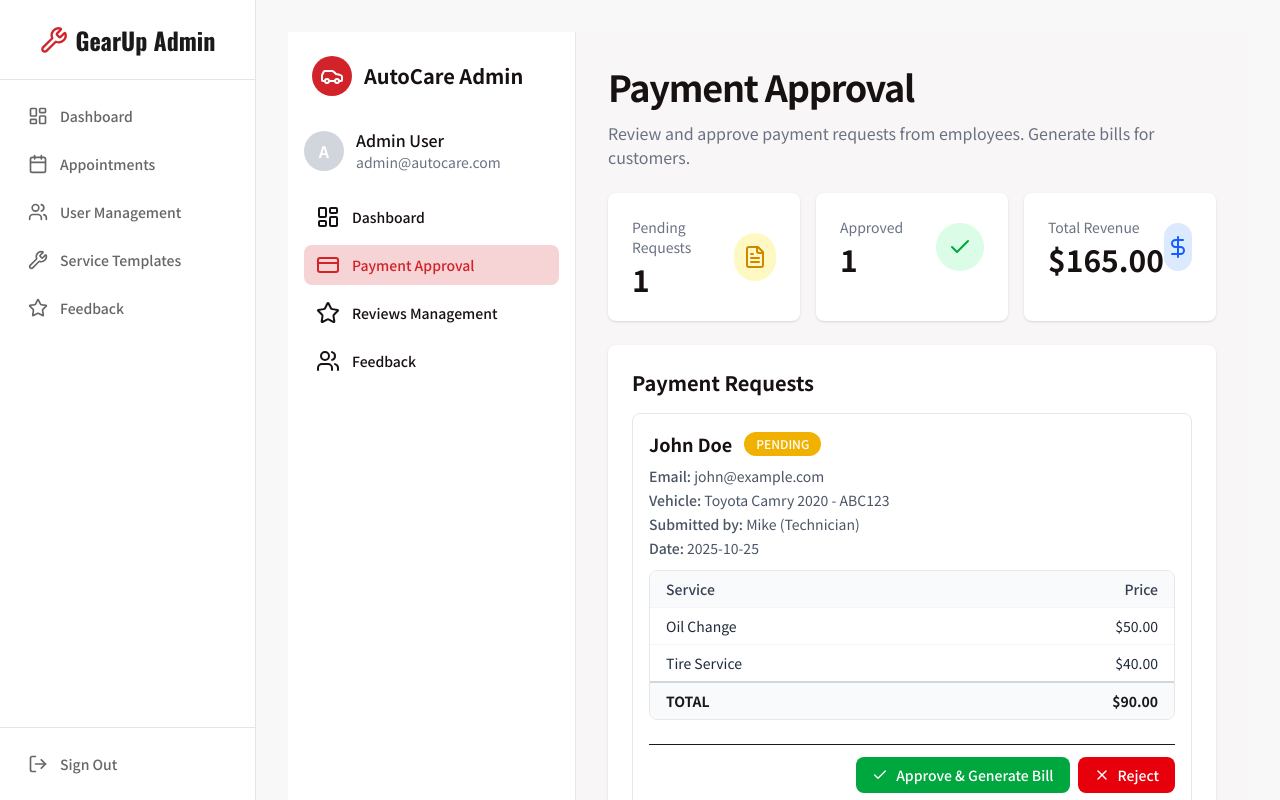
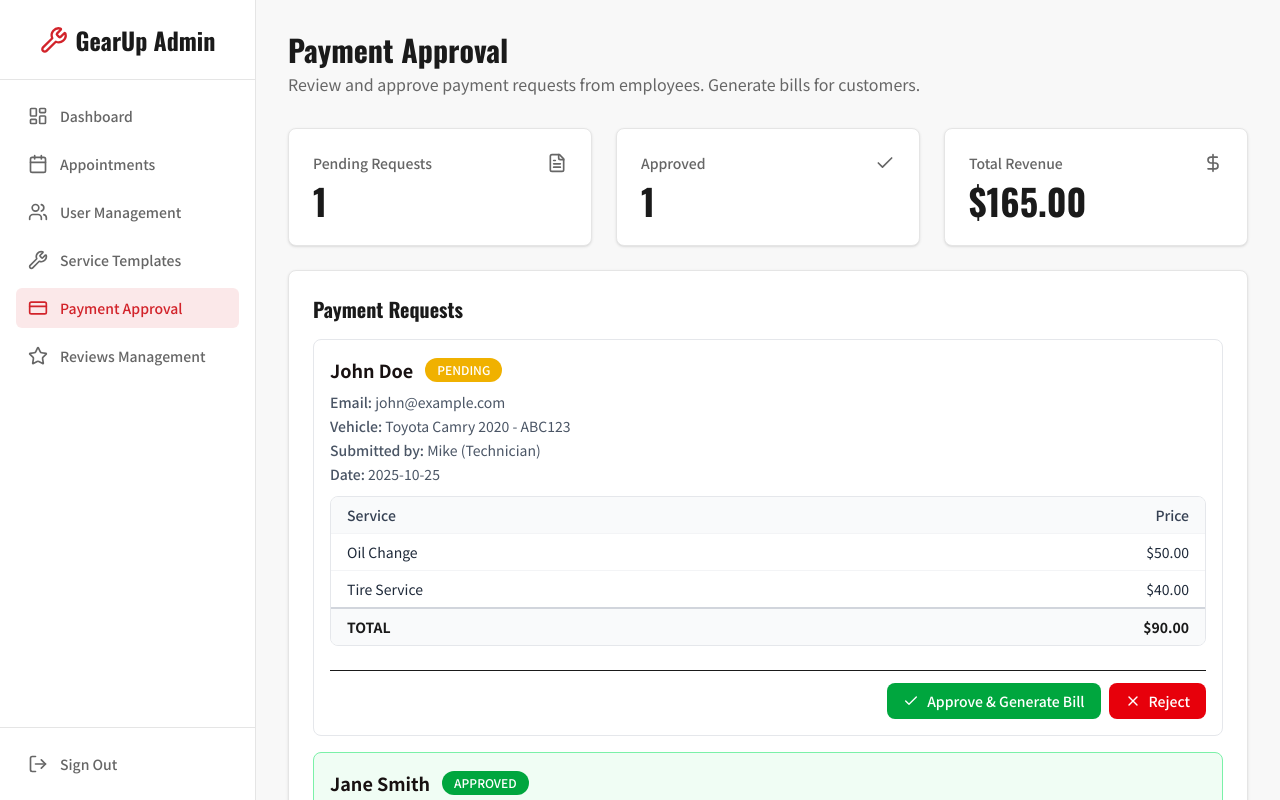
Before and after one commit to AsithaUdara/GearUp-frontent, a Next.js app: page /admin/payments in a window 1280 px wide. Built offline with nearby package versions, Linux system fonts and the light colour scheme.

Commit message:
fixed admin payment and review part

```diff
--- a/src/app/admin/payments/page.tsx
+++ b/src/app/admin/payments/page.tsx
@@ -1,6 +1,6 @@
 "use client";
 import React from "react";
-import AdminLayout from "@/app/components/admin/AdminLayout";
+import { motion } from "framer-motion";
 import { LucideCreditCard, LucideCheck, LucideX, LucideDollarSign, LucideFileText, LucideDownload } from "lucide-react";
 
 type ServiceItem = {
@@ -158,58 +158,46 @@ Thank you for choosing AutoCare!
     .reduce((sum, r) => sum + r.totalAmount, 0);
 
   return (
-    <AdminLayout activeTab="Payment Approval">
-      <div className="flex flex-wrap justify-between gap-3 mb-6">
-        <div className="flex min-w-72 flex-col gap-3">
-          <p className="text-[#181111] text-4xl font-black leading-tight tracking-[-0.033em]">Payment Approval</p>
-          <p className="text-gray-500 text-base font-normal leading-normal">
-            Review and approve payment requests from employees. Generate bills for customers.
-          </p>
-        </div>
-      </div>
+    <motion.div
+      initial={{ opacity: 0, y: 20 }}
+      animate={{ opacity: 1, y: 0 }}
+      transition={{ duration: 0.5 }}
+    >
+      <h1 className="font-heading text-3xl font-bold text-foreground">Payment Approval</h1>
+      <p className="mt-1 text-muted-foreground">
+        Review and approve payment requests from employees. Generate bills for customers.
+      </p>
 
       {/* Stats Cards */}
-      <div className="grid grid-cols-1 md:grid-cols-3 gap-4 mb-6">
-        <div className="bg-white p-6 rounded-lg shadow-sm">
+      <div className="mt-8 grid grid-cols-1 md:grid-cols-3 gap-6">
+        <div className="rounded-lg border border-border bg-white p-6 shadow-sm transition-all duration-300 hover:shadow-lg hover:-translate-y-1">
           <div className="flex items-center justify-between">
-            <div>
-              <p className="text-gray-500 text-sm">Pending Requests</p>
-              <p className="text-3xl font-bold text-[#181111] mt-1">{pendingCount}</p>
-            </div>
-            <div className="size-12 rounded-full bg-yellow-100 flex items-center justify-center">
-              <LucideFileText className="text-yellow-600" />
-            </div>
+            <p className="font-body text-sm font-medium text-muted-foreground">Pending Requests</p>
+            <LucideFileText className="h-5 w-5 text-muted-foreground" />
           </div>
+          <p className="mt-2 font-heading text-4xl font-bold text-foreground">{pendingCount}</p>
         </div>
 
-        <div className="bg-white p-6 rounded-lg shadow-sm">
+        <div className="rounded-lg border border-border bg-white p-6 shadow-sm transition-all duration-300 hover:shadow-lg hover:-translate-y-1">
           <div className="flex items-center justify-between">
-            <div>
-              <p className="text-gray-500 text-sm">Approved</p>
-              <p className="text-3xl font-bold text-[#181111] mt-1">{approvedCount}</p>
-            </div>
-            <div className="size-12 rounded-full bg-green-100 flex items-center justify-center">
-              <LucideCheck className="text-green-600" />
-            </div>
+            <p className="font-body text-sm font-medium text-muted-foreground">Approved</p>
+            <LucideCheck className="h-5 w-5 text-muted-foreground" />
           </div>
+          <p className="mt-2 font-heading text-4xl font-bold text-foreground">{approvedCount}</p>
         </div>
 
-        <div className="bg-white p-6 rounded-lg shadow-sm">
+        <div className="rounded-lg border border-border bg-white p-6 shadow-sm transition-all duration-300 hover:shadow-lg hover:-translate-y-1">
           <div className="flex items-center justify-between">
-            <div>
-              <p className="text-gray-500 text-sm">Total Revenue</p>
-              <p className="text-3xl font-bold text-[#181111] mt-1">${totalRevenue.toFixed(2)}</p>
-            </div>
-            <div className="size-12 rounded-full bg-blue-100 flex items-center justify-center">
-              <LucideDollarSign className="text-blue-600" />
-            </div>
+            <p className="font-body text-sm font-medium text-muted-foreground">Total Revenue</p>
+            <LucideDollarSign className="h-5 w-5 text-muted-foreground" />
           </div>
+          <p className="mt-2 font-heading text-4xl font-bold text-foreground">${totalRevenue.toFixed(2)}</p>
         </div>
       </div>
 
       {/* Payment Requests */}
-      <div className="bg-white rounded-lg shadow-sm p-6">
-        <h2 className="text-xl font-bold text-[#181111] mb-4">Payment Requests</h2>
+      <div className="mt-6 rounded-lg border border-border bg-white p-6 shadow-sm">
+        <h2 className="font-heading text-xl font-bold text-foreground mb-4">Payment Requests</h2>
 
         {paymentRequests.length === 0 ? (
           <div className="text-center py-12 text-gray-500">
@@ -319,6 +307,6 @@ Thank you for choosing AutoCare!
           </div>
         )}
       </div>
-    </AdminLayout>
+    </motion.div>
   );
 }
--- a/src/app/admin/reviews/page.tsx
+++ b/src/app/admin/reviews/page.tsx
@@ -1,7 +1,7 @@
 "use client";
 import React from "react";
-import AdminLayout from "@/app/components/admin/AdminLayout";
-import { LucideStar, LucideCheck, LucideX, LucideEye, LucideEyeOff } from "lucide-react";
+import { motion } from "framer-motion";
+import { LucideStar, LucideEye, LucideEyeOff, LucideX, LucideCheck } from "lucide-react";
 
 type Review = {
   id: string;
@@ -135,58 +135,46 @@ export default function AdminReviewsPage() {
     : '0.0';
 
   return (
-    <AdminLayout activeTab="Reviews Management">
-      <div className="flex flex-wrap justify-between gap-3 mb-6">
-        <div className="flex min-w-72 flex-col gap-3">
-          <p className="text-[#181111] text-4xl font-black leading-tight tracking-[-0.033em]">Reviews Management</p>
-          <p className="text-gray-500 text-base font-normal leading-normal">
-            Manage customer reviews and select which ones to display on the landing page.
-          </p>
-        </div>
-      </div>
+    <motion.div
+      initial={{ opacity: 0, y: 20 }}
+      animate={{ opacity: 1, y: 0 }}
+      transition={{ duration: 0.5 }}
+    >
+      <h1 className="font-heading text-3xl font-bold text-foreground">Reviews Management</h1>
+      <p className="mt-1 text-muted-foreground">
+        Manage customer reviews and select which ones to display on the landing page.
+      </p>
 
       {/* Stats Cards */}
-      <div className="grid grid-cols-1 md:grid-cols-3 gap-4 mb-6">
-        <div className="bg-white p-6 rounded-lg shadow-sm">
+      <div className="mt-8 grid grid-cols-1 md:grid-cols-3 gap-6">
+        <div className="rounded-lg border border-border bg-white p-6 shadow-sm transition-all duration-300 hover:shadow-lg hover:-translate-y-1">
           <div className="flex items-center justify-between">
-            <div>
-              <p className="text-gray-500 text-sm">Total Reviews</p>
-              <p className="text-3xl font-bold text-[#181111] mt-1">{reviews.length}</p>
-            </div>
-            <div className="size-12 rounded-full bg-blue-100 flex items-center justify-center">
-              <LucideStar className="text-blue-600" />
-            </div>
+            <p className="font-body text-sm font-medium text-muted-foreground">Total Reviews</p>
+            <LucideStar className="h-5 w-5 text-muted-foreground" />
           </div>
+          <p className="mt-2 font-heading text-4xl font-bold text-foreground">{reviews.length}</p>
         </div>
 
-        <div className="bg-white p-6 rounded-lg shadow-sm">
+        <div className="rounded-lg border border-border bg-white p-6 shadow-sm transition-all duration-300 hover:shadow-lg hover:-translate-y-1">
           <div className="flex items-center justify-between">
-            <div>
-              <p className="text-gray-500 text-sm">Published</p>
-              <p className="text-3xl font-bold text-[#181111] mt-1">{publishedCount}</p>
-            </div>
-            <div className="size-12 rounded-full bg-green-100 flex items-center justify-center">
-              <LucideEye className="text-green-600" />
-            </div>
+            <p className="font-body text-sm font-medium text-muted-foreground">Published</p>
+            <LucideEye className="h-5 w-5 text-muted-foreground" />
           </div>
+          <p className="mt-2 font-heading text-4xl font-bold text-foreground">{publishedCount}</p>
         </div>
 
-        <div className="bg-white p-6 rounded-lg shadow-sm">
+        <div className="rounded-lg border border-border bg-white p-6 shadow-sm transition-all duration-300 hover:shadow-lg hover:-translate-y-1">
           <div className="flex items-center justify-between">
-            <div>
-              <p className="text-gray-500 text-sm">Average Rating</p>
-              <p className="text-3xl font-bold text-[#181111] mt-1">{averageRating}</p>
-            </div>
-            <div className="size-12 rounded-full bg-yellow-100 flex items-center justify-center">
-              <LucideStar className="text-yellow-600 fill-yellow-600" />
-            </div>
+            <p className="font-body text-sm font-medium text-muted-foreground">Average Rating</p>
+            <LucideStar className="h-5 w-5 text-yellow-500 fill-yellow-500" />
           </div>
+          <p className="mt-2 font-heading text-4xl font-bold text-foreground">{averageRating}</p>
         </div>
       </div>
 
       {/* Reviews List */}
-      <div className="bg-white rounded-lg shadow-sm p-6">
-        <h2 className="text-xl font-bold text-[#181111] mb-4">All Customer Reviews</h2>
+      <div className="mt-6 rounded-lg border border-border bg-white p-6 shadow-sm">
+        <h2 className="font-heading text-xl font-bold text-foreground mb-4">All Customer Reviews</h2>
 
         {reviews.length === 0 ? (
           <div className="text-center py-12 text-gray-500">
@@ -255,6 +243,6 @@ export default function AdminReviewsPage() {
           </div>
         )}
       </div>
-    </AdminLayout>
+    </motion.div>
   );
 }
--- a/src/app/components/admin/AdminSidebar.tsx
+++ b/src/app/components/admin/AdminSidebar.tsx
@@ -1,12 +1,10 @@
 // app/components/admin/AdminSidebar.tsx
 'use client';
 
-import { LayoutDashboard, Calendar, Users, Wrench, LogOut, Star } from 'lucide-react';
+import { LayoutDashboard, Calendar, Users, Wrench, LogOut, Star, CreditCard } from 'lucide-react';
 import Link from 'next/link';
 import { usePathname } from 'next/navigation';
 import { clsx } from 'clsx';
-import { auth } from '@/lib/firebase';
-import { signOut } from 'firebase/auth';
 import { useRouter } from 'next/navigation';
 
 const navLinks = [
@@ -14,7 +12,8 @@ const navLinks = [
   { href: '/admin/appointments', label: 'Appointments', icon: Calendar },
   { href: '/admin/users', label: 'User Management', icon: Users },
   { href: '/admin/services', label: 'Service Templates', icon: Wrench },
-  { href: '/admin/feedback', label: 'Feedback', icon: Star },
+  { href: '/admin/payments', label: 'Payment Approval', icon: CreditCard },
+  { href: '/admin/reviews', label: 'Reviews Management', icon: Star },
 ];
 
 export default function AdminSidebar() {
@@ -22,7 +21,9 @@ export default function AdminSidebar() {
   const router = useRouter();
 
   const handleSignOut = async () => {
-    await signOut(auth);
+    // Clear any auth tokens or session data
+    localStorage.removeItem('userRole');
+    localStorage.removeItem('authToken');
     router.push('/'); // Redirect to landing page after sign out
   };
 
--- a/src/app/components/customer/CustomerSidebar.tsx
+++ b/src/app/components/customer/CustomerSidebar.tsx
@@ -3,8 +3,6 @@
 import React from "react";
 import { usePathname, useRouter } from "next/navigation";
 import { useAuth } from "@/context/AuthContext";
-import { auth } from "@/lib/firebase";
-import { signOut } from "firebase/auth";
 import {
   LucideCar,
   LucideCalendar,
@@ -12,14 +10,16 @@ import {
   LucideSettings,
   LucideBot,
   LucideLogOut,
+  LucideCreditCard,
 } from "lucide-react";
 import { cn } from "@/lib/utils";
 
 const navItems = [
   { icon: LucideCar, label: "Dashboard", href: "/customer/dashboard" },
-  { icon: LucideCalendar, label: "Book Appointment", href: "/customer/book-appointment" },
-  { icon: LucideHistory, label: "Service History", href: "/customer/service-history" },
+  { icon: LucideCalendar, label: "Book Appointment", href: "/customer/appointment" },
+  { icon: LucideHistory, label: "Service History", href: "/customer/progress" },
   { icon: LucideCar, label: "My Vehicles", href: "/customer/vehicles" },
+  { icon: LucideCreditCard, label: "Payment", href: "/customer/payment" },
   { icon: LucideSettings, label: "Settings", href: "/customer/settings" },
   { icon: LucideBot, label: "AI Chatbot", href: "/customer/chatbot" },
 ];
@@ -31,7 +31,9 @@ export default function CustomerSidebar() {
 
   const handleLogout = async () => {
     try {
-      await signOut(auth);
+      // Clear any auth tokens or session data
+      localStorage.removeItem('userRole');
+      localStorage.removeItem('authToken');
       router.push("/");
     } catch (error) {
       console.error("Logout failed:", error);
@@ -53,7 +55,6 @@ export default function CustomerSidebar() {
             className="bg-center bg-no-repeat aspect-square bg-cover rounded-full size-10"
             style={{
               backgroundImage: `url('${
-                user?.photoURL ||
                 (user?.displayName || user?.email
                   ? "https://api.dicebear.com/7.x/initials/svg?seed=" +
                     encodeURIComponent(user?.displayName || user?.email || "User")
--- a/src/app/customer/payment/page.tsx
+++ b/src/app/customer/payment/page.tsx
@@ -1,87 +1,21 @@
 import React from "react";
-import { cn } from "@/lib/utils";
-import CustomerLayout from "@/app/components/customer/CustomerLayout";
 import PaymentPageClient from "./PaymentPageClient";
-
-import { LucideCar, LucideCalendar, LucideHistory, LucideSettings,LucideCreditCard, LucideLogOut, LucideBot,LucideStar, LucideKey, LucideSearch, LucideCheck, LucideWrench, LucidePlus } from "lucide-react";
-
-const navItems = [
-  { icon: LucideCar, label: "Dashboard", active: true, href: "/customer/dashboard" },
-  { icon: LucideCalendar, label: "Book Appointment", href: "/customer/book-appointment" },
-  { icon: LucideHistory, label: "Service History", href: "/customer/service-history" },
-  { icon: LucideCar, label: "My Vehicles", href: "/customer/vehicles" },
-  { icon: LucideSettings, label: "Settings", href: "/customer/settings" },
-  { icon: LucideBot, label: "AI Chatbot", href: "/customer/chatbot" },
-  { icon: LucideStar, label: "Feedback", href: "/feedback" },
-  { icon: LucideCreditCard, label: "Payment", href: "/customer/payment" }
-];
-
 
 export default function PaymentPage() {
   return (
-
-    <CustomerLayout>
-
-
-      <div className="flex min-h-screen bg-[#f8f6f6] font-display">
-         {/* Sidebar */}
-                <aside className="w-72 bg-white border-r border-gray-200 flex-shrink-0 flex flex-col justify-between p-4">
-                  <div>
-                    <div className="flex items-center gap-3 p-2 mb-6">
-                      <div className="flex items-center justify-center size-10 bg-primary rounded-full">
-                        <LucideCar className="text-white" />
-                      </div>
-                      <h2 className="text-[#181111] text-xl font-bold">AutoCare</h2>
-                    </div>
-                    <div className="flex items-center gap-3 mb-6">
-                      <div className="bg-center bg-no-repeat aspect-square bg-cover rounded-full size-10" style={{ backgroundImage: `url('https://lh3.googleusercontent.com/aida-public/AB6AXuDprZ0np2z1F4LbIms0gu2QjPMO0i-d8SJObWlfbTX-BuKMHC_1nbxtzLZfONaXhf6_50BdX0fGX3IUUAw3ehweGS7aMn-Zhsh0NWy_stCMsuIc35jiM9lAX6B8RXw2nqUjHx0fhGsm8uU2tJXuG6vUL1i3Bg4-CV-w5wFog2Ylku75Lgca01vwEmTmuMxgj-qXbMYjRPCE4ti9TRODZGDCIv68NLXRDsnG2gd8XnKUk-Tko7bCpJCLsN6aAh7D_LWMRp5IQcNpgmA')` }} />
-                      <div className="flex flex-col">
-                        <h1 className="text-[#181111] text-base font-medium leading-normal">John Doe</h1>
-                        <p className="text-gray-500 text-sm font-normal leading-normal">john.doe@email.com</p>
-                      </div>
-                    </div>
-                    <nav className="flex flex-col gap-2 mb-6">
-                      {navItems.map((item, idx) => {
-                        const IconComponent = item.icon;
-                        return (
-                          <a
-                            key={item.label}
-                            href={item.href}
-                            className={cn(
-                              "flex items-center gap-3 px-3 py-2 rounded-lg cursor-pointer",
-                              item.active
-                                ? "bg-primary/20 text-primary"
-                                : "hover:bg-gray-100 text-[#181111]"
-                            )}
-                          >
-                            <IconComponent className={item.active ? "text-primary" : "text-[#181111]"} />
-                            <p className={cn("text-sm font-medium leading-normal", item.active ? "text-primary" : "text-[#181111]")}>{item.label}</p>
-                          </a>
-                        );
-                      })}
-                    </nav>
-                  </div>
-                  <div>
-                    <div className="flex items-center gap-3 px-3 py-2 rounded-lg hover:bg-gray-100 cursor-pointer">
-                      <LucideLogOut className="text-[#181111]" />
-                      <p className="text-[#181111] text-sm font-medium leading-normal">Log Out</p>
-                    </div>
-                  </div>
-                </aside>
-
-        <main className="flex-1 p-8 bg-[#f8f6f6]">
-          <div className="flex flex-wrap justify-between gap-3 p-4">
+    <div className="p-8 bg-[#f8f6f6]">
+      <div className="flex flex-wrap justify-between gap-3 mb-6">
         <div className="flex min-w-72 flex-col gap-3">
           <p className="text-[#181111] text-4xl font-black leading-tight tracking-[-0.033em]">Payments</p>
-              <p className="text-gray-500 text-base font-normal leading-normal">Manage your invoices and view the final amount due.</p>
+          <p className="text-gray-500 text-base font-normal leading-normal">
+            Manage your invoices and view the final amount due.
+          </p>
         </div>
       </div>
 
-          <div className="grid grid-cols-1 gap-6 p-4">
+      <div className="grid grid-cols-1 gap-6">
         <PaymentPageClient />
       </div>
-        </main>
     </div>
-    </CustomerLayout>
   );
 }
```
Also changed, not shown: 1 other file (tests, documents, lock files or other folders). Lines whose indentation alone changed are shown as unchanged.
